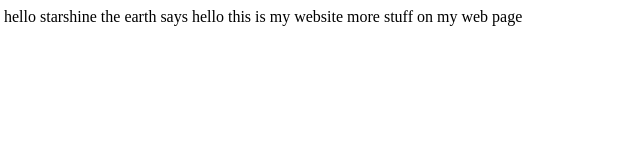
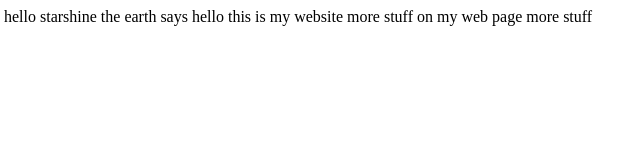
Before and after one commit to moetown11/website, a plain HTML site: page index.html in a window 1280 px wide. Shown: the full height of the page, 4-644 px from the left. Drawn offline with Linux system fonts and the light colour scheme.

Commit message:
Update index.html

```diff
--- a/index.html
+++ b/index.html
@@ -7,7 +7,7 @@
  <body>
    hello starshine the earth says hello this is my website
 more stuff on my web page
-
+more stuff
 
 
 </body>
```
